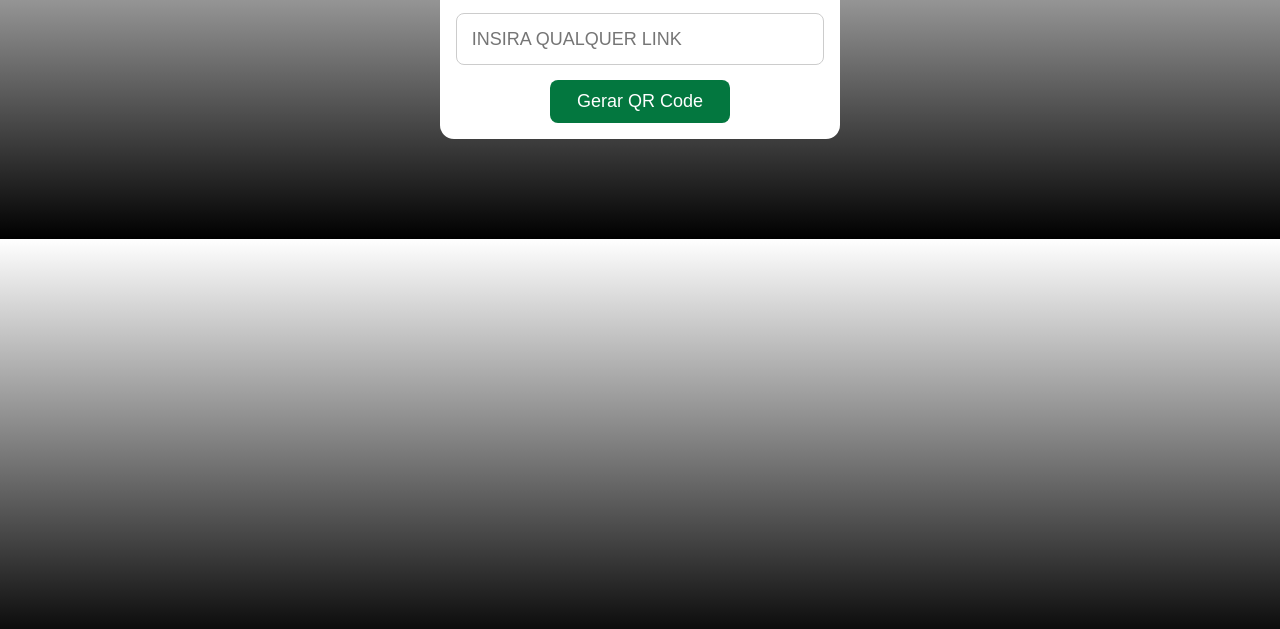
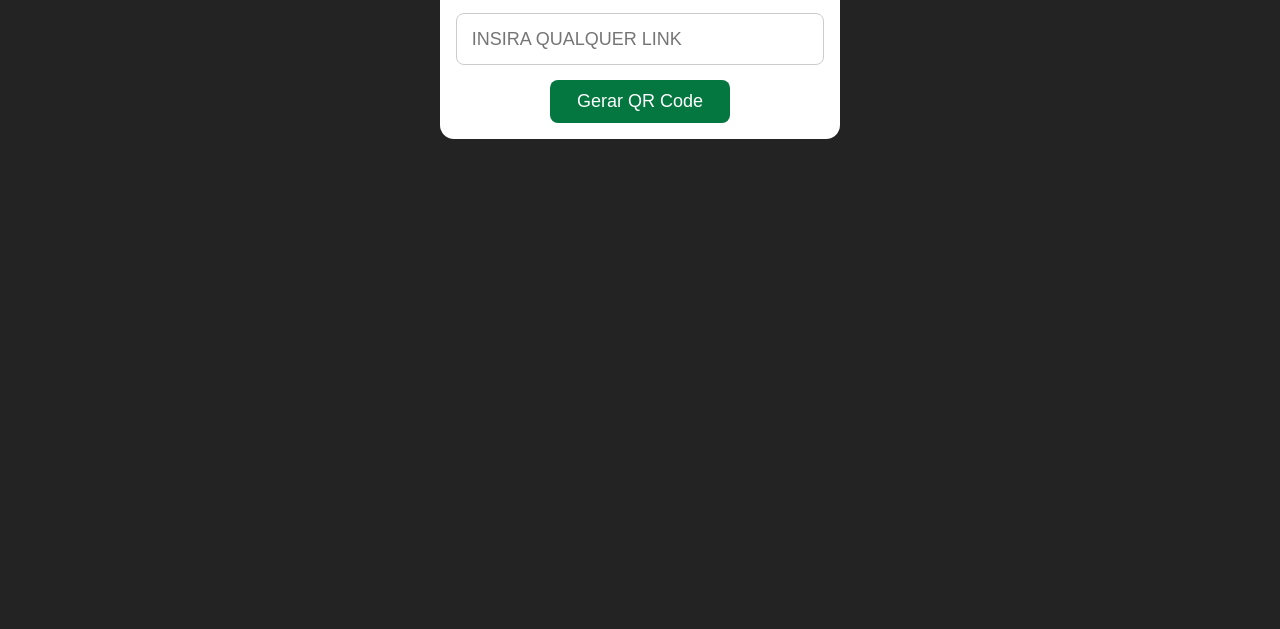
Before and after one commit to Antoni0-Miguel/gerador-QRCode, a plain HTML site: page index.html in a window 1280 px wide. Shown: the part 171-800 px from the top of the page. Drawn offline with Linux system fonts and the light colour scheme.

Commit message:
Update style.css

```diff
--- a/src/style.css
+++ b/src/style.css
@@ -5,7 +5,7 @@
 }
 
 body{
-  background-image: linear-gradient(180deg, #fff, #000);
+  background-color: #232323;
   max-height: 100vh;
 }
 
```
